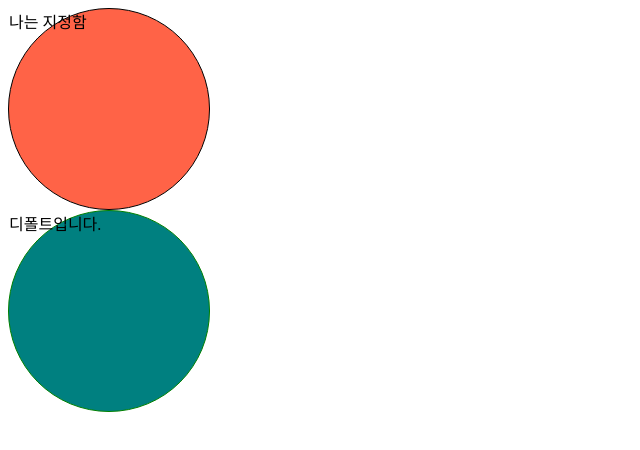
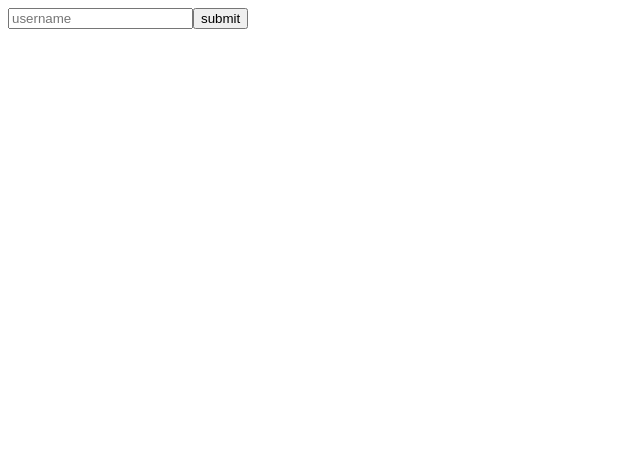
Before and after one commit to ErinSY/Typescript_, a React (Create React App) app: page / in a window 1280 px wide. Shown: the top 450 px of the page, without its empty margins (0-640 px from the left). Built offline with nearby package versions, Linux system fonts and the light colour scheme.

Commit message:
ADD: Form

```diff
--- a/src/App.tsx
+++ b/src/App.tsx
@@ -1,10 +1,29 @@
-import Circle from './Circle';
+import React, { useState } from 'react';
 
 function App() {
+  const [username, setuseName] = useState('');
+  const onChange = (event: React.FormEvent<HTMLInputElement>) => {
+    console.log(event.currentTarget.value);
+    const {
+      currentTarget: { value },
+    } = event;
+    setuseName(value);
+  };
+  const onSubmit = (event: React.FormEvent<HTMLFormElement>) => {
+    event.preventDefault();
+    console.log('hello', username);
+  };
   return (
     <div>
-      <Circle bgColor='tomato' borderColor='black' text='나는 지정함'/>
-      <Circle bgColor='teal' />
+      <form onSubmit={onSubmit}>
+        <input
+          type='text'
+          placeholder='username'
+          value={username}
+          onChange={onChange}
+        />
+        <button>submit</button>
+      </form>
     </div>
   );
 }
--- a/src/Circle.tsx
+++ /dev/null
@@ -1,31 +0,0 @@
-import styled from 'styled-components';
-
-interface ContainerProps {
-  bgColor: string;
-  borderColor: string;
-}
-const Container = styled.div<ContainerProps>`
-  width: 200px;
-  height: 200px;
-  border-radius: 50%;
-  background-color: ${(props) => props.bgColor};
-  border: 1px solid ${(props) => props.borderColor};
-`;
-
-interface CircleProps {
-  bgColor: string;
-  borderColor?: string;
-  text?: string;
-}
-
-// export default function Circle({ bgColor }: CircleProps) {
-export default function Circle(props: CircleProps) {
-  return (
-    <Container
-      bgColor={props.bgColor}
-      borderColor={props.borderColor ?? 'green'}
-    >
-      {props.text ?? '디폴트입니다.'}
-    </Container>
-  );
-}
```
Also changed, not shown: src/dist/App.js.
